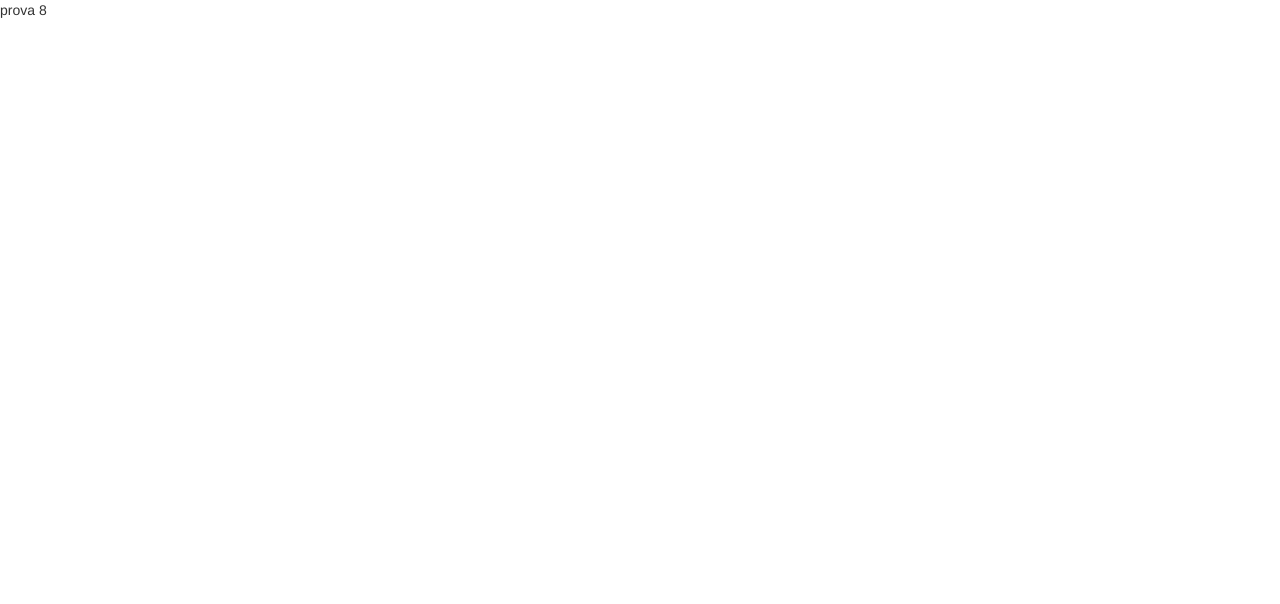
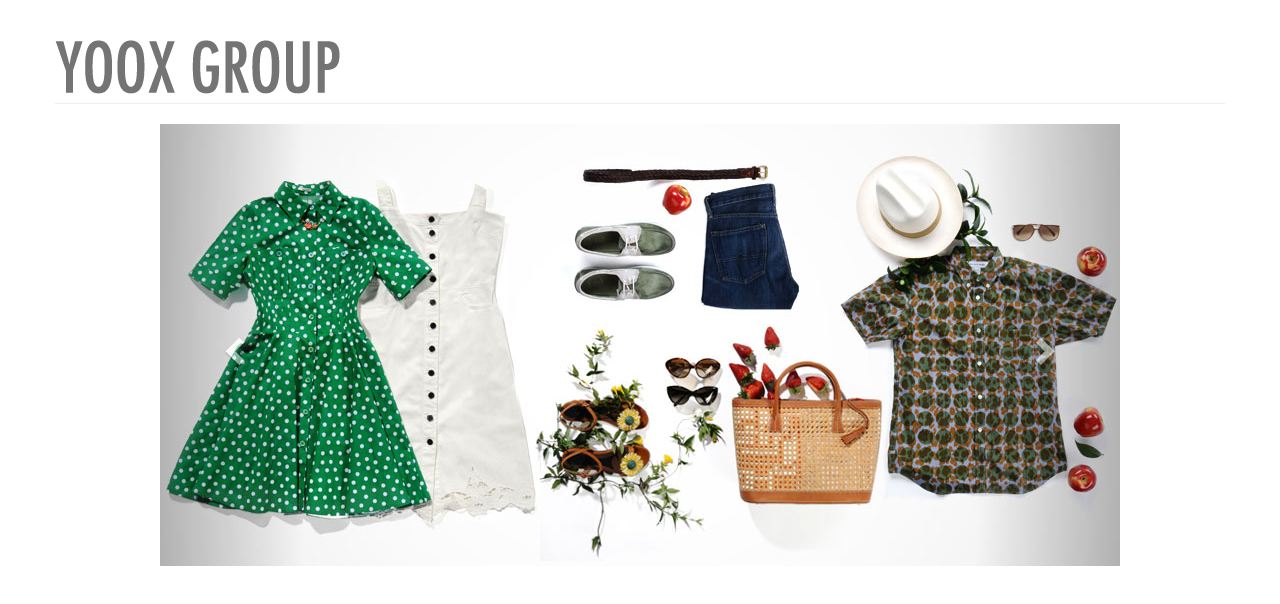
Before and after one commit to CarloTamburrelli/iux, a website: page index.html in a window 1280 px wide. Drawn offline with nearby package versions, Linux system fonts and the light colour scheme.

Commit message:
carousel

```diff
--- /dev/null
+++ b/css/style.css
@@ -0,0 +1,3 @@
+.carousel-inner img {
+  margin: auto;
+}
--- a/index.html
+++ b/index.html
@@ -8,10 +8,59 @@
   <script src="bower_components/angular/angular.min.js"></script>
   <script src="bower_components/jquery/dist/jquery.min.js"></script>
   <script src="bower_components/bootstrap/dist/js/bootstrap.min.js"></script>
+
+  <link rel="stylesheet" href="css/style.css">
 </head>
 
 <body ng-app>
-    prova {{5+3}}
+
+    <div class="container">
+        <div class="row">
+        <div class="page-header">
+            <img src="images/2x/yoox_group.png"></img>
+</div>
+        </div>
+  <div class="row">
+      <div class="col-md-12">
+    <div id="myCarousel" class="carousel slide" style="max-width:960px; float: none;
+    margin: 0 auto;">
+  <!-- Indicators -->
+  <ol class="carousel-indicators">
+    <li data-target="#myCarousel" data-slide-to="0" class="active"></li>
+    <li data-target="#myCarousel" data-slide-to="1"></li>
+    <li data-target="#myCarousel" data-slide-to="2"></li>
+  </ol>
+
+  <!-- Wrapper for slides -->
+  <div class="carousel-inner">
+    <div class="item active">
+      <img src="images/carousel/carousel-001.jpg" alt="Chania">
+    </div>
+
+    <div class="item">
+      <img src="images/carousel/carousel-002.jpg" alt="Chania">
+    </div>
+
+    <div class="item">
+      <img src="images/carousel/carousel-003.jpg" alt="Flower">
+    </div>
+
+  </div>
+
+  <!-- Left and right controls -->
+  <a class="left carousel-control" href="#myCarousel" role="button" data-slide="prev">
+    <span class="glyphicon glyphicon-chevron-left" aria-hidden="true"></span>
+    <span class="sr-only">Previous</span>
+  </a>
+  <a class="right carousel-control" href="#myCarousel" role="button" data-slide="next">
+    <span class="glyphicon glyphicon-chevron-right" aria-hidden="true"></span>
+    <span class="sr-only">Next</span>
+  </a>
+        </div>
+      </div>
+
+        </div>
+    </div>
 
 </body>
 
```
